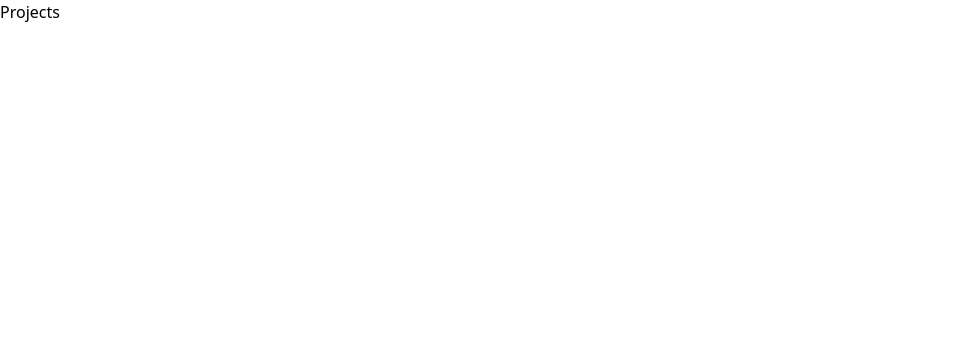
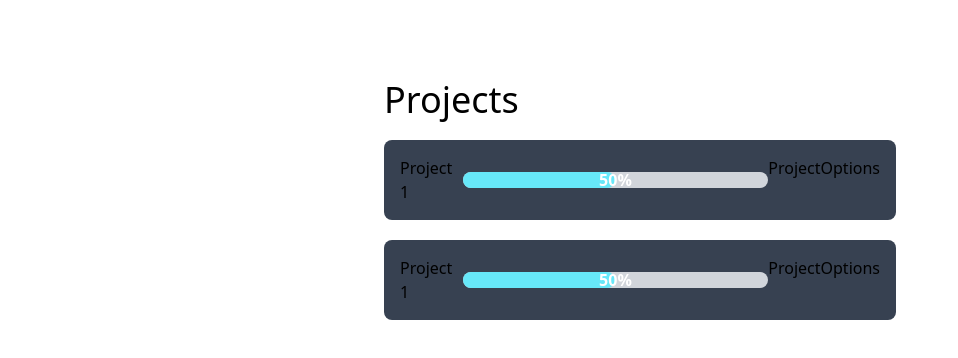
Before and after one commit to ballestrino/ProgressAppFront, a React (Vite) app: page /projects in a window 1280 px wide. Shown: the top 358 px of the page, without its empty margins (0-958 px from the left). Built offline with nearby package versions, Linux system fonts and the light colour scheme.

Commit message:
Projects Interface, Progress Bar

```diff
--- a/package.json
+++ b/package.json
@@ -10,6 +10,7 @@
     "preview": "vite preview"
   },
   "dependencies": {
+    "prop-types": "^15.8.1",
     "react": "^18.2.0",
     "react-dom": "^18.2.0",
     "react-router": "^6.23.1",
--- a/src/components/Project/Project.jsx
+++ b/src/components/Project/Project.jsx
@@ -0,0 +1,19 @@
+import PropTypes from 'prop-types'
+import ProjectOptions from './ProjectOptions'
+import ProjectProgress from './ProjectProgress'
+export default function Project({ project }) {
+  return (
+    <div className='flex justify-between bg-gray-700 rounded-lg p-4 group hover:scale-101 transition duration-100 ease-in'>
+      <h2>{project.title}</h2>
+      <ProjectProgress progress={project.progress} />
+      <ProjectOptions />
+    </div>
+  )
+}
+
+Project.propTypes = {
+  project: PropTypes.shape({
+    title: PropTypes.string.isRequired,
+    progress: PropTypes.number.isRequired
+  }).isRequired
+}
--- /dev/null
+++ b/src/components/Project/ProjectInterface.jsx
@@ -0,0 +1,18 @@
+import Project from './Project'
+export default function ProjectInterface() {
+  const project = {
+    title: 'Project 1',
+    progress: 50
+  }
+  return (
+    <div className='flex w-screen h-screen justify-center items-center'>
+      <div className='flex flex-col w-2/5 h-screen py-20 gap-5'>
+        <h1 className='text-4xl'>Projects</h1>
+        <section className='grid grid-cols-1 gap-y-5'>
+          <Project project={project} />
+          <Project project={project} />
+        </section>
+      </div>
+    </div>
+  )
+}
--- a/src/components/Project/ProjectOptions.jsx
+++ b/src/components/Project/ProjectOptions.jsx
@@ -0,0 +1,3 @@
+export default function ProjectOptions() {
+  return <div>ProjectOptions</div>
+}
--- a/src/components/Project/ProjectProgress.jsx
+++ b/src/components/Project/ProjectProgress.jsx
@@ -0,0 +1,23 @@
+import PropTypes from 'prop-types'
+
+export default function ProjectProgress({ progress }) {
+  return (
+    <div className='flex w-2/3 items-center justify-between gap-5 '>
+      <div className='flex w-full select-none'>
+        <div className=' flex items-center justify-center bg-gray-300 w-full relative rounded-lg h-4'>
+          <div
+            className='flex items-center justify-center absolute left-0 bg-cyan-300 h-4 text-white rounded-lg group-hover:bg-cyan-400 duration-300'
+            style={{ width: `${progress}%` }}
+          ></div>
+          <p className='z-10 text-white font-semibold'>
+            {progress ? `${progress}%` : ''}
+          </p>
+        </div>
+      </div>
+    </div>
+  )
+}
+
+ProjectProgress.propTypes = {
+  progress: PropTypes.number
+}
--- a/src/views/Projects.jsx
+++ b/src/views/Projects.jsx
@@ -1,3 +1,5 @@
+import ProjectInterface from '../components/Project/ProjectInterface'
+
 export default function Projects() {
-  return <div>Projects</div>
+  return <ProjectInterface />
 }
--- a/tailwind.config.js
+++ b/tailwind.config.js
@@ -2,7 +2,11 @@
 export default {
   content: ['./index.html', './src/**/*.{js,ts,jsx,tsx}'],
   theme: {
-    extend: {}
+    extend: {
+      scale: {
+        101: '1.01'
+      }
+    }
   },
   plugins: []
 }
```
Also changed, not shown: 1 other file (tests, documents, lock files or other folders).
